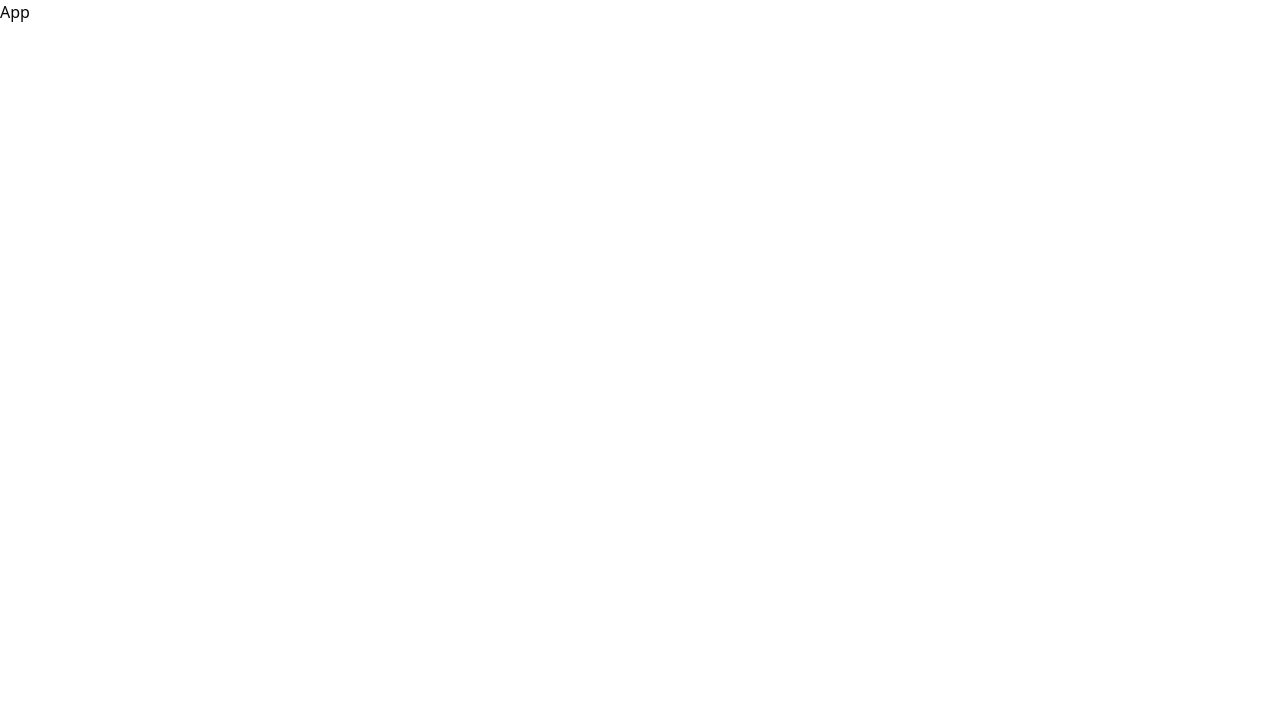
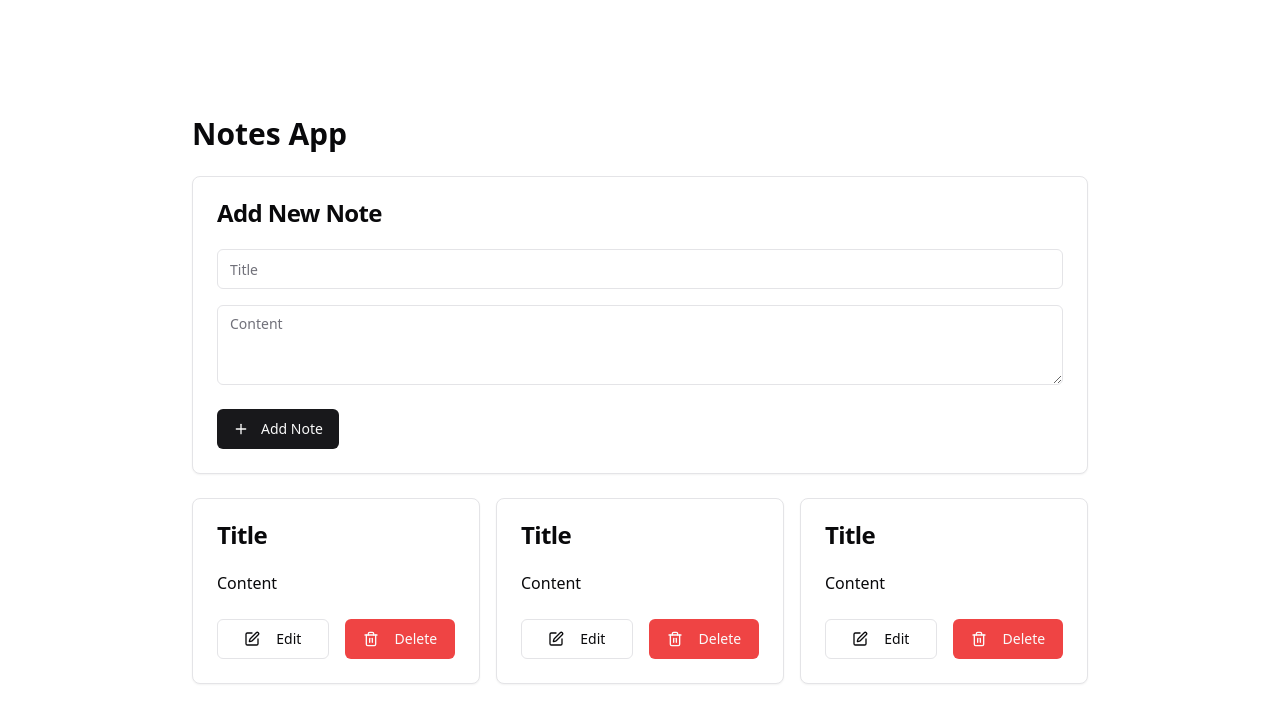
Before and after one commit to mukhammed2021/Notes-App, a React (Vite) app: page / in a window 1280 px wide. Shown: the top 722 px of the page. Built offline with nearby package versions, Linux system fonts and the light colour scheme.

Commit message:
desktop ver.

```diff
--- a/src/App.tsx
+++ b/src/App.tsx
@@ -1,3 +1,14 @@
+import NoteForm from "./components/NoteForm";
+import Notes from "./components/Notes";
+
 export default function App() {
-   return <div>App</div>;
+   return (
+      <div className="flex min-h-svh flex-col items-center justify-center p-4">
+         <div className="mx-auto w-full max-w-4xl">
+            <h1 className="mb-6 text-3xl font-bold">Notes App</h1>
+            <NoteForm />
+            <Notes />
+         </div>
+      </div>
+   );
 }
--- /dev/null
+++ b/src/components/Note.tsx
@@ -0,0 +1,36 @@
+import {
+   Card,
+   CardContent,
+   CardFooter,
+   CardHeader,
+   CardTitle,
+} from "@/components/ui/card";
+import { Button } from "@/components/ui/button";
+import { Trash2, Edit } from "lucide-react";
+
+export default function Note() {
+   return (
+      <Card>
+         <CardHeader>
+            <CardTitle>Title</CardTitle>
+         </CardHeader>
+         <CardContent>Content</CardContent>
+         <CardFooter className="flex items-center gap-4">
+            <Button
+               variant="outline"
+               className="inline-flex items-center gap-4 w-full"
+            >
+               <Edit />
+               Edit
+            </Button>
+            <Button
+               variant="destructive"
+               className="inline-flex items-center gap-4 w-full"
+            >
+               <Trash2 />
+               Delete
+            </Button>
+         </CardFooter>
+      </Card>
+   );
+}
--- /dev/null
+++ b/src/components/NoteForm.tsx
@@ -0,0 +1,31 @@
+import {
+   Card,
+   CardContent,
+   CardFooter,
+   CardHeader,
+   CardTitle,
+} from "@/components/ui/card";
+import { Input } from "@/components/ui/input";
+import { Textarea } from "@/components/ui/textarea";
+import { Button } from "@/components/ui/button";
+import { Plus } from "lucide-react";
+
+export default function NoteForm() {
+   return (
+      <Card className="mb-6">
+         <CardHeader>
+            <CardTitle>Add New Note</CardTitle>
+         </CardHeader>
+         <CardContent>
+            <Input type="text" placeholder="Title" className="mb-4" />
+            <Textarea placeholder="Content" />
+         </CardContent>
+         <CardFooter>
+            <Button className="inline-flex items-center gap-3">
+               <Plus />
+               Add Note
+            </Button>
+         </CardFooter>
+      </Card>
+   );
+}
--- /dev/null
+++ b/src/components/Notes.tsx
@@ -0,0 +1,11 @@
+import Note from "./Note";
+
+export default function Notes() {
+   return (
+      <div className="grid grid-cols-3 gap-4">
+         <Note />
+         <Note />
+         <Note />
+      </div>
+   );
+}
```
